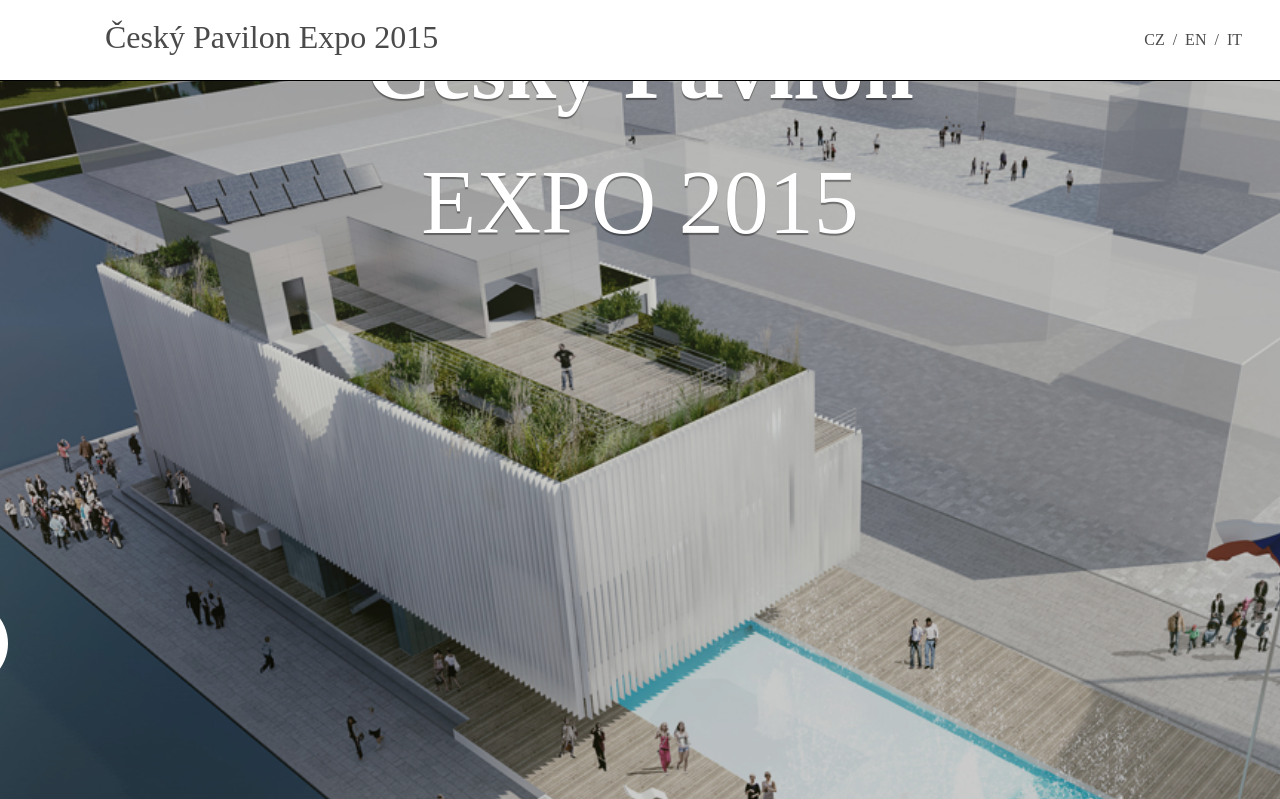
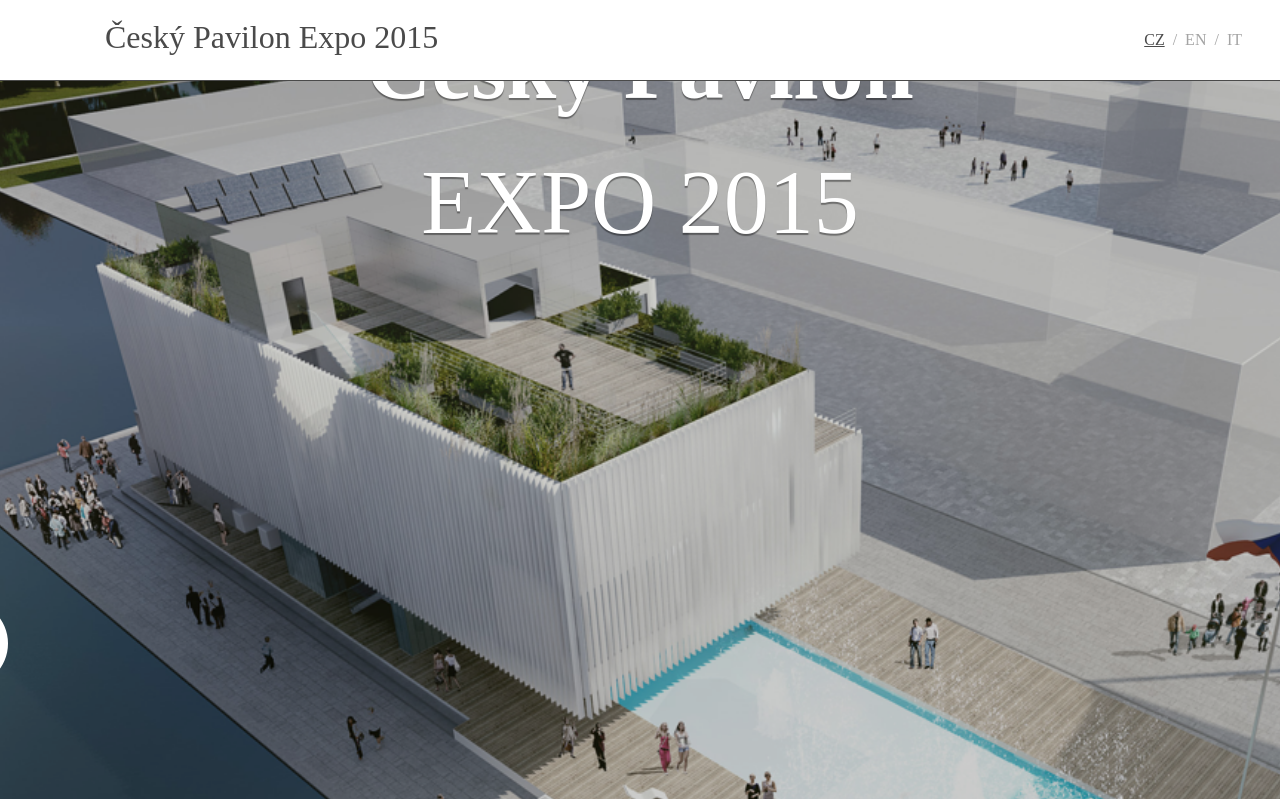
Before and after one commit to lexislav/amok-pe2014, a PHP site: page /index.php in a window 1280 px wide. Shown: the top 799 px of the page. Run offline with PHP 8.4, Linux system fonts and the light colour scheme; some libraries are stand-ins or nearby versions.

Commit message:
is-active

```diff
--- a/htdocs/css/style.css
+++ b/htdocs/css/style.css
@@ -2548,7 +2548,7 @@ blockquote, blockquote p {
   right: 0;
   z-index: 200;
   margin: auto;
-  border-bottom: 1px solid #000;
+  border-bottom: 1px solid #4A4A4A;
   background-color: white;
   font-family: "Purista";
   font-weight: normal;
@@ -2584,10 +2584,15 @@ blockquote, blockquote p {
     line-height: 80px;
     height: 80px;
     font-size: 1.06667rem;
-    text-transform: uppercase; }
+    text-transform: uppercase;
+    color: #a4a4a4; }
     .m-nav .m-nav--lang a {
       display: inline-block;
-      padding: 0 0.5em; }
+      padding: 0 0.5em;
+      color: #a4a4a4; }
+      .m-nav .m-nav--lang a.is-active {
+        text-decoration: underline;
+        color: #4A4A4A; }
   .m-nav .m-nav--overlay {
     display: none;
     position: fixed;
--- a/htdocs/sass/modules/_module-navigation.scss
+++ b/htdocs/sass/modules/_module-navigation.scss
@@ -7,7 +7,7 @@
     z-index: 200;
     margin: auto;
 
-    border-bottom: 1px solid #000;
+    border-bottom: 1px solid $koma;
     background-color: white;
 
     @include fnt-purista();
@@ -19,7 +19,6 @@
         &:hover {
             color: $color-koma-red;
         }
-
     }
 
     .m-nav--button {
@@ -57,10 +56,18 @@
 
         font-size: rem-calc(16);
         text-transform: uppercase;
+        color: scale_color($koma, $lightness: 50%);
 
         a {
             display: inline-block;
             padding: 0 .5em;
+
+            color: scale_color($koma, $lightness: 50%);
+
+            &.is-active {
+                text-decoration: underline;
+                color: $koma;
+            }
         }
     }
 
```
Also changed, not shown: 1 other file.
